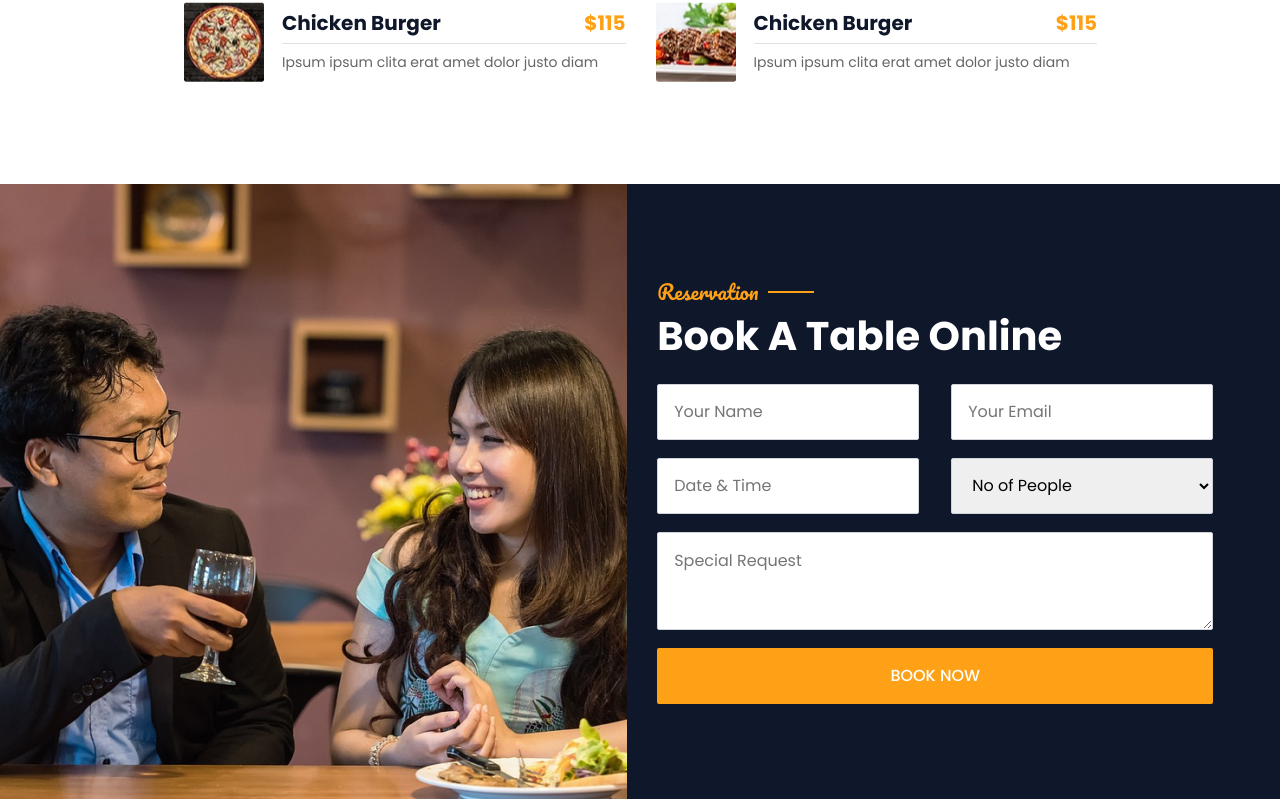
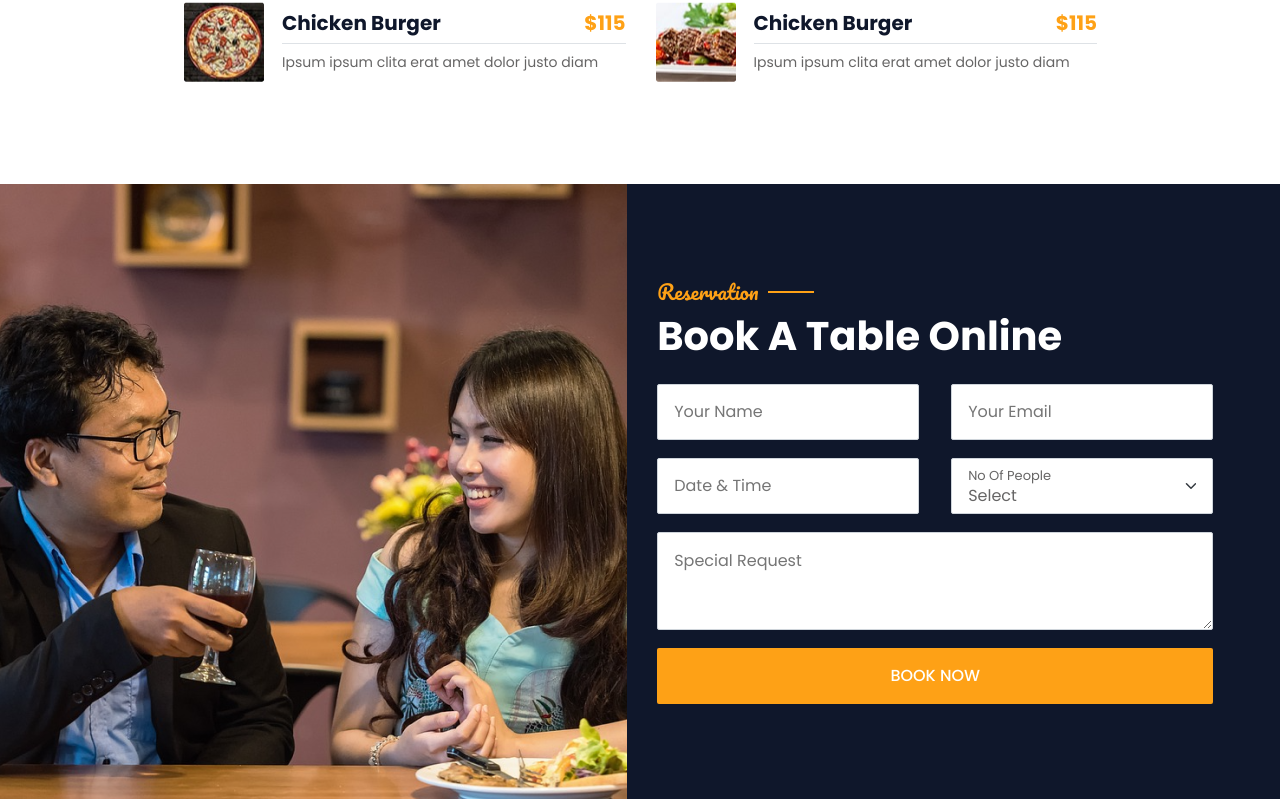
Before and after one commit to sheikhamais/Beginner-Web-Assignment, a plain HTML site: page Assignment/index.html in a window 1280 px wide. Shown: the part 2595-3398 px from the top of the page. Drawn offline with Linux system fonts and the light colour scheme; a web font is replaced by a local one.

Commit message:
custom ui for pick number of people field

```diff
--- a/Assignment/index.html
+++ b/Assignment/index.html
@@ -241,6 +241,26 @@
                         <label for="time">Time</label>
                         <input type="text" id="time" name="time" placeholder="Date & Time" required>
 
+                        <div class="total-people-selection-container">
+
+                            <div class="total-people-selection-left-texts">
+                                <h5>No Of People</h5>
+                                <p>Select</p>
+                            </div>
+
+                            <svg width="12" height="12" viewBox="0 0 12 12" fill="none"
+                                xmlns="http://www.w3.org/2000/svg">
+                                <g clip-path="url(#clip0_2_243)">
+                                    <path d="M2.5 3.75L7 8.25L11.5 3.75" stroke="#343A40" stroke-width="1.5"
+                                        stroke-linecap="round" stroke-linejoin="round" />
+                                </g>
+                                <defs>
+                                    <clipPath id="clip0_2_243">
+                                        <rect width="12" height="12" fill="white" />
+                                    </clipPath>
+                                </defs>
+                            </svg>
+
                             <label for="people">No Of People</label>
                             <select id="people" name="people" required>
                                 <option value="" disabled selected>No of People</option>
@@ -251,12 +271,14 @@
                                 <option value="5">5 People</option>
                                 <option value="-1">>5 People</option>
                             </select>
+                        </div>
 
                     </div>
 
                     <div class="special-request-row">
                         <label for="special-request">Special Request</label>
-                        <textarea id="special-request" name="special-request" placeholder="Special Request" rows="4" cols="50"></textarea>
+                        <textarea id="special-request" name="special-request" placeholder="Special Request" rows="4"
+                            cols="50"></textarea>
                     </div>
 
                     <button class="book-now-button" type="submit">BOOK NOW</button>
--- a/Assignment/style.css
+++ b/Assignment/style.css
@@ -641,8 +641,7 @@ body {
 }
 
 .name-email-row input,
-.time-total-people-row input,
-.time-total-people-row select {
+.time-total-people-row input {
     height: 56px;
     width: 262px;
     font-family: Poppins;
@@ -657,6 +656,10 @@ body {
     padding: 16px;
 }
 
+.time-total-people-row select {
+    display: none;
+}
+
 .name-email-row,
 .time-total-people-row,
 .special-request-row {
@@ -664,6 +667,47 @@ body {
     display: flex;
     flex-direction: row;
     gap: 32px;
+}
+
+.total-people-selection-container {
+    background-color: white;
+    display: flex;
+    flex-direction: row;
+    justify-content: space-between;
+    align-items: center;
+    height: 56px;
+    width: 262px;
+    padding: 16px;
+    border: 1px solid #CED4DA;
+    border-radius: 2px;
+}
+
+.total-people-selection-left-texts {
+    display: flex;
+    flex-direction: column;
+    justify-content: center;
+    align-items: flex-start;
+}
+
+.total-people-selection-left-texts h5 {
+    font-family: Poppins;
+    font-size: 13px;
+    font-weight: 400;
+    text-align: left;
+    text-underline-position: from-font;
+    text-decoration-skip-ink: none;
+    color: #666565;
+}
+
+.total-people-selection-left-texts p {
+    font-family: Poppins;
+    font-size: 16px;
+    font-weight: 400;
+    text-align: left;
+    line-height: 20px;
+    text-underline-position: from-font;
+    text-decoration-skip-ink: none;
+    color: #666565;
 }
 
 .special-request-row textarea {
```
Lines whose indentation alone changed are shown as unchanged.
